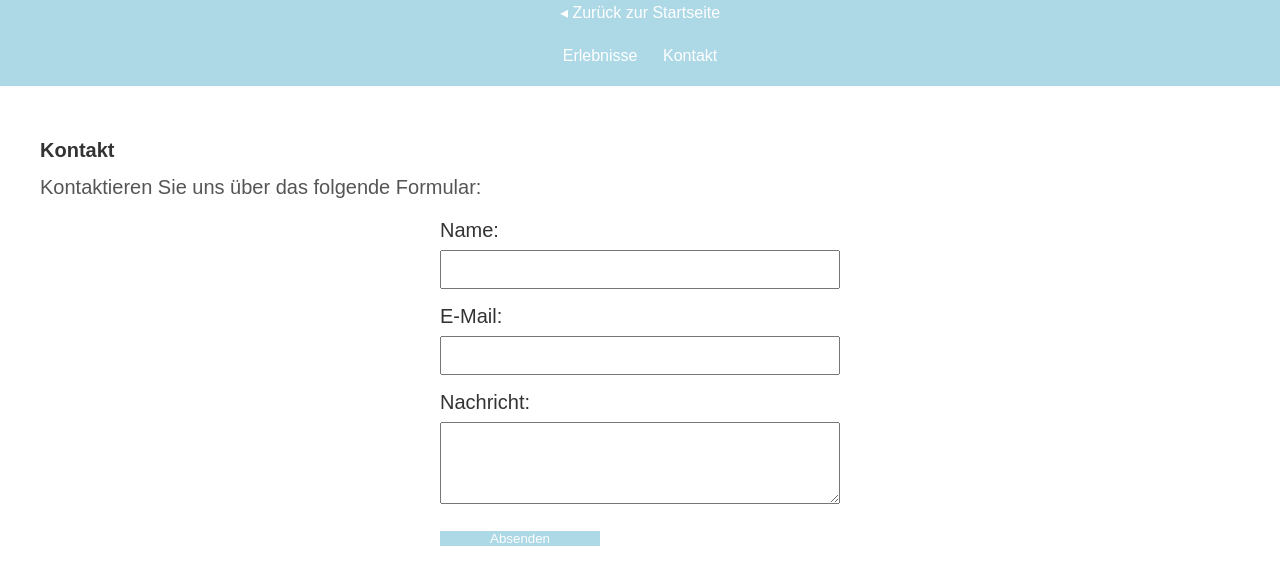
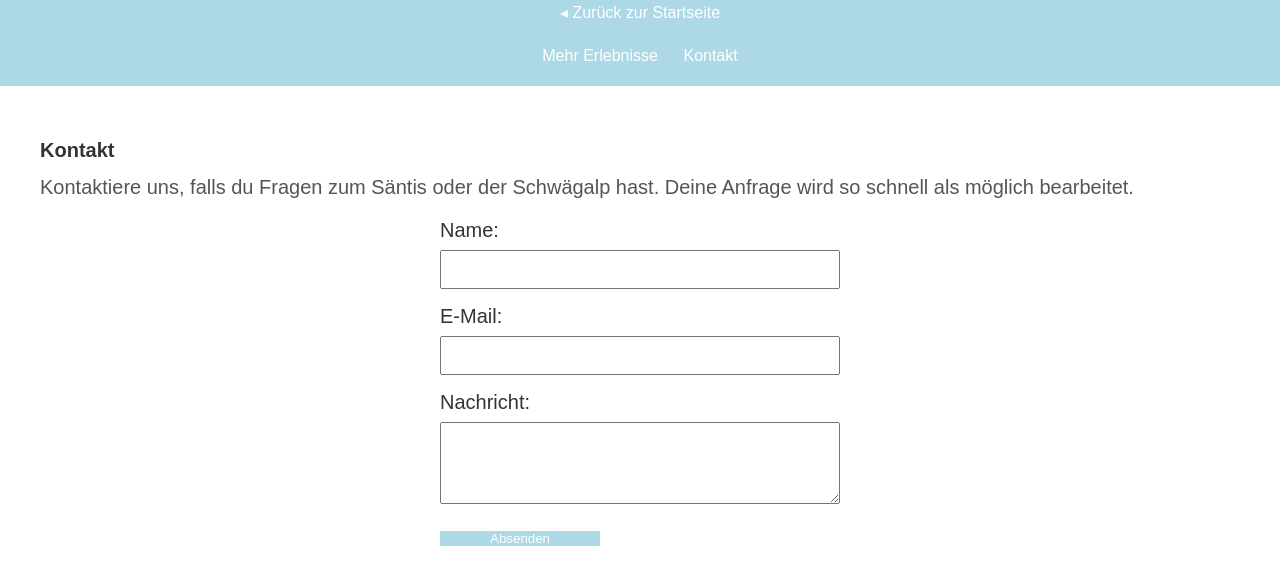
Before and after one commit to NinaLanker/IM-5-Projekt, a plain HTML site: page kontakt.html in a window 1280 px wide. Drawn offline with Linux system fonts and the light colour scheme.

Commit message:
evening tues29

```diff
--- a/kontakt.html
+++ b/kontakt.html
@@ -14,7 +14,7 @@
       <nav>
         <nav>
             <ul class="menu">
-                <li><a href="ueber-uns.html">Erlebnisse</a></li>
+                <li><a href="ueber-uns.html">Mehr Erlebnisse</a></li>
                 <li><a href="kontakt.html">Kontakt</a></li>
             </ul>
         </nav>
@@ -22,7 +22,9 @@
 
     <div id="content">
         <h1>Kontakt</h1>
-        <p>Kontaktieren Sie uns über das folgende Formular:</p>
+        <p>Kontaktiere uns, falls du Fragen zum Säntis oder der Schwägalp hast. Deine Anfrage wird so schnell
+            als möglich bearbeitet.
+        </p>
 
         <form id="contact-formk">
             <label for="name">Name:</label>
```
Also changed, not shown: index.html (+3 -2 lines), ueber-uns.html (+2 -2 lines).
